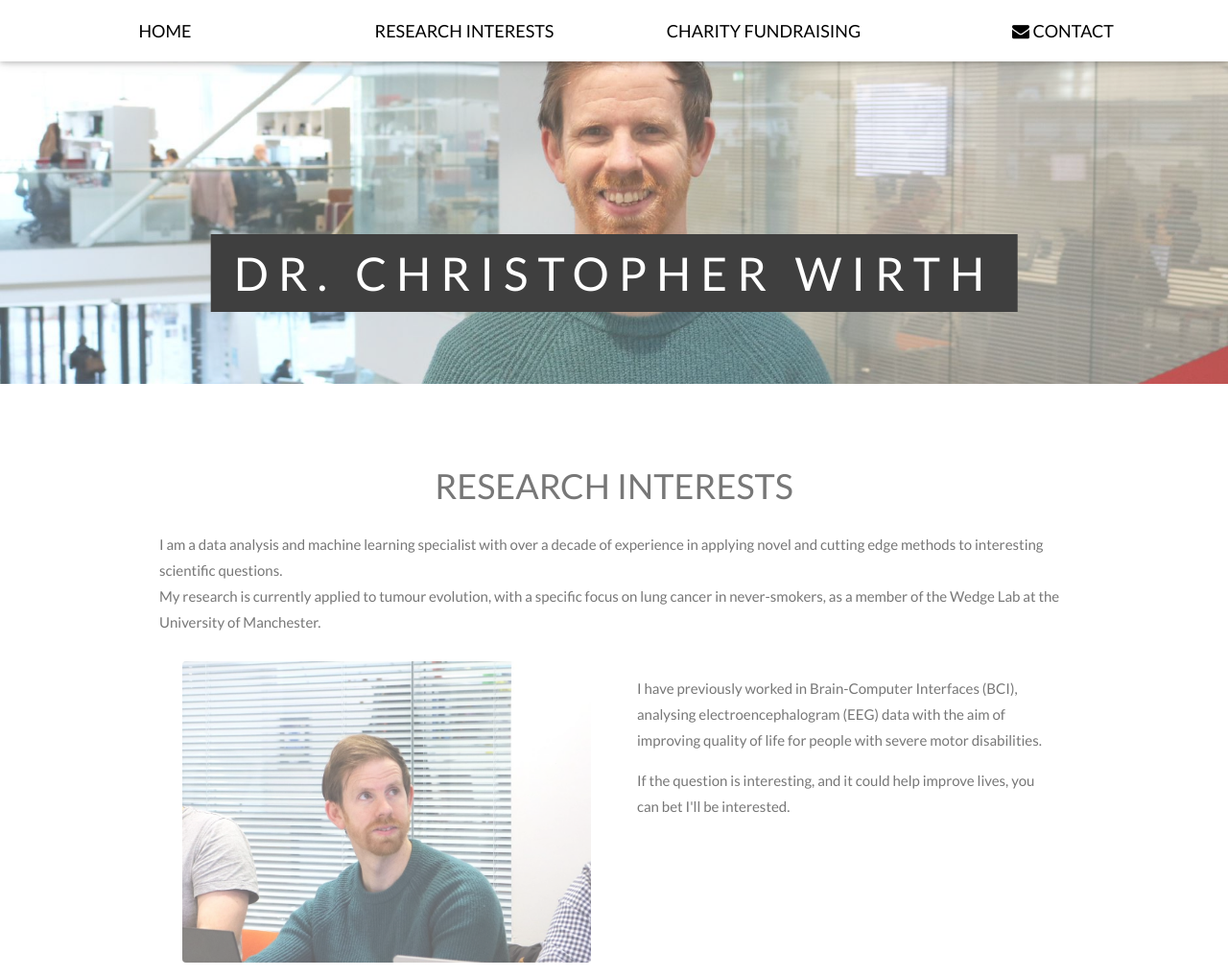
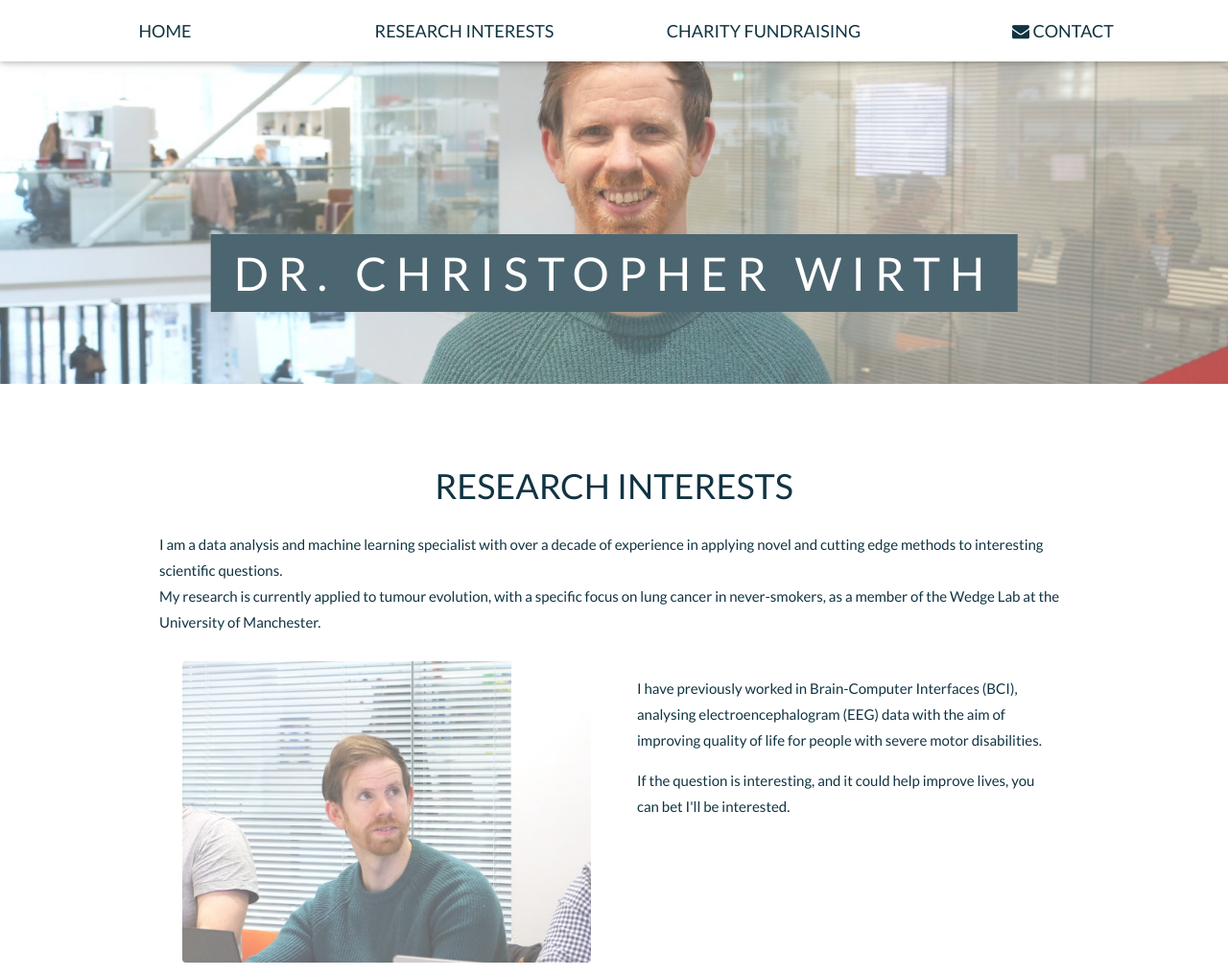
Before and after one commit to christopherwirth/christopherwirth.github.io, a plain HTML site: page index.html in a window 1280 px wide. Shown: the top 1018 px of the page at 96% size. Drawn offline with nearby package versions, Linux system fonts and the light colour scheme.

Commit message:
Slight colour changes

```diff
--- a/index.html
+++ b/index.html
@@ -13,7 +13,7 @@
 body,h1,h2,h3,h4,h5,h6 {font-family: "Lato", sans-serif;}
 body, html {
   height: 100%;
-  color: #777;
+  color: #113442;
   line-height: 1.8;
 }
 
@@ -61,7 +61,7 @@ body, html {
 
 <!-- Navbar (sit on top) -->
 <div class="w3-top">
-  <div class="w3-bar w3-card w3-animate-top w3-white" id="myNavbar">
+  <div class="w3-bar w3-card w3-animate-top" style="background-color:white; color:#113442" id="myNavbar">
     <a class="w3-bar-item w3-button w3-hover-black w3-hide-medium w3-hide-large w3-right" href="javascript:void(0);" onclick="toggleFunction()" title="Toggle Navigation Menu">
       <i class="fa fa-bars"></i>
     </a>
@@ -93,7 +93,7 @@ body, html {
 <!-- First Parallax Image with Logo Text -->
 <div class="bgimg-1 w3-display-container w3-opacity-min" id="home">
   <div class="w3-display-bottommiddle" style="white-space:nowrap; bottom:18%">
-	  <span class="w3-center w3-padding-large w3-black w3-xxxlarge w3-wide w3-animate-opacity">DR. <span class="w3-hide-small">CHRISTOPHER </span>WIRTH</span>
+	  <span class="w3-center w3-padding-large w3-xxxlarge w3-wide w3-animate-opacity" style="background-color:#113442; color:white">DR. <span class="w3-hide-small">CHRISTOPHER </span>WIRTH</span>
   </div>
 </div>
 
```
